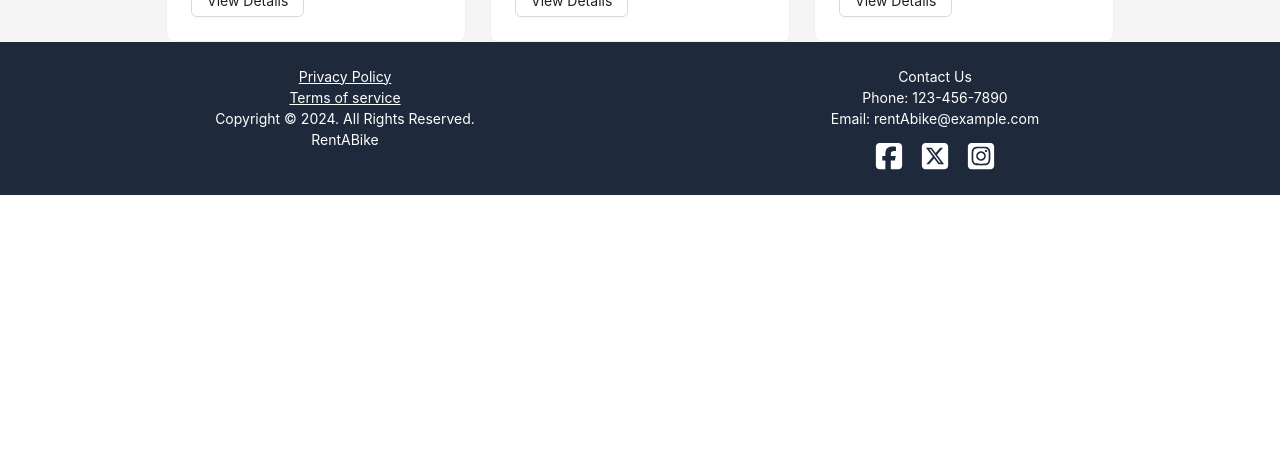
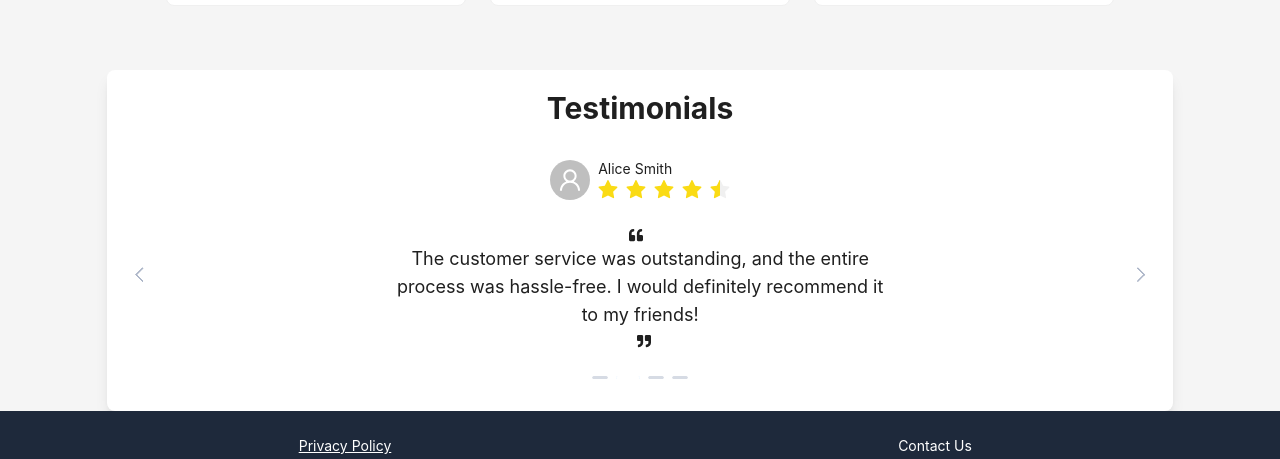
Before and after one commit to Rahat73/RentABike, a React (Vite) app: page / in a window 1280 px wide. Shown: the part 1065-1524 px from the top of the page. Before the commit the page ends 1260 px from the top, so only its background shows below. Built offline with nearby package versions, Linux system fonts and the light colour scheme.

Commit message:
testimonials added

```diff
--- a/src/pages/home/Home.tsx
+++ b/src/pages/home/Home.tsx
@@ -1,13 +1,14 @@
-import { Space } from "antd";
 import FeaturedSection from "./featuredSection/FeaturedSection";
 import HeroSection from "./heroSection/HeroSection";
+import Testimonials from "./testimonials/Testimonials";
 
 const Home = () => {
   return (
-    <Space align="center" direction="vertical" size={[0, 100]}>
+    <div className="flex flex-col space-y-16">
       <HeroSection />
       <FeaturedSection />
-    </Space>
+      <Testimonials />
+    </div>
   );
 };
 
--- a/src/pages/home/featuredSection/FeaturedSection.tsx
+++ b/src/pages/home/featuredSection/FeaturedSection.tsx
@@ -3,7 +3,7 @@ import { Button, Card, Space } from "antd";
 const { Meta } = Card;
 const FeaturedSection = () => {
   return (
-    <div>
+    <div className="mx-auto w-10/12 flex flex-col items-center">
       <h1 className="text-3xl font-bold mb-4">Featured Bikes</h1>
       <Space size={"large"}>
         <Card
--- /dev/null
+++ b/src/pages/home/testimonials/Testimonials.tsx
@@ -0,0 +1,98 @@
+import { Avatar, Carousel, Rate, Space } from "antd";
+import { FaQuoteLeft, FaQuoteRight } from "react-icons/fa";
+import "./testiminials.css";
+import { UserOutlined } from "@ant-design/icons";
+
+const contentStyle: React.CSSProperties = {
+  margin: 0,
+  textAlign: "center",
+  padding: "20px",
+  borderRadius: "8px",
+};
+
+const Testimonials = () => {
+  return (
+    <div className="w-10/12 mx-auto bg-white p-5 rounded-lg shadow-lg">
+      <p className="text-3xl font-bold mb-8 text-center">Testimonials</p>
+      <Carousel
+        autoplay
+        draggable
+        pauseOnHover
+        className=" cursor-pointer select-none custom-carousel"
+        arrows
+      >
+        <div className="mb-5 text-center">
+          <Space direction="horizontal">
+            <Avatar size="large" icon={<UserOutlined />} />
+            <Space direction="vertical" size={0} align="start">
+              <p>John Doe</p>
+              <Rate allowHalf disabled defaultValue={5} />
+            </Space>
+          </Space>
+          <h3 style={contentStyle}>
+            <FaQuoteLeft className="inline-block mr-2" />
+            <p className="text-lg w-1/2 mx-auto">
+              Renting a bike from this service was a fantastic experience! The
+              bike was in great condition, and the ride was smooth and
+              enjoyable.
+            </p>
+            <FaQuoteRight className="inline-block ml-2" />
+          </h3>
+        </div>
+        <div className="mb-5 text-center">
+          <Space direction="horizontal">
+            <Avatar size="large" icon={<UserOutlined />} />
+            <Space direction="vertical" size={0} align="start">
+              <p>Alice Smith</p>
+              <Rate allowHalf disabled defaultValue={4.5} />
+            </Space>
+          </Space>
+          <h3 style={contentStyle}>
+            <FaQuoteLeft className="inline-block mr-2" />
+            <p className="text-lg w-1/2 mx-auto">
+              The customer service was outstanding, and the entire process was
+              hassle-free. I would definitely recommend it to my friends!
+            </p>
+            <FaQuoteRight className="inline-block ml-2" />
+          </h3>
+        </div>
+        <div className="mb-5 text-center">
+          <Space direction="horizontal">
+            <Avatar size="large" icon={<UserOutlined />} />
+            <Space direction="vertical" size={0} align="start">
+              <p>Bob Johnson</p>
+              <Rate allowHalf disabled defaultValue={5} />
+            </Space>
+          </Space>
+          <h3 style={contentStyle}>
+            <FaQuoteLeft className="inline-block mr-2" />
+            <p className="text-lg w-1/2 mx-auto">
+              The variety of bikes available was impressive, and I found the
+              perfect one for my trip. I'll be back for my next adventure!
+            </p>
+            <FaQuoteRight className="inline-block ml-2" />
+          </h3>
+        </div>
+        <div className="mb-5 text-center">
+          <Space direction="horizontal">
+            <Avatar size="large" icon={<UserOutlined />} />
+            <Space direction="vertical" size={0} align="start">
+              <p>Sarah Lee</p>
+              <Rate allowHalf disabled defaultValue={4.5} />
+            </Space>
+          </Space>
+          <h3 style={contentStyle}>
+            <FaQuoteLeft className="inline-block mr-2" />
+            <p className="text-lg w-1/2 mx-auto">
+              Great value for money! The rental rates were reasonable, and the
+              quality of the bikes exceeded my expectations.
+            </p>
+            <FaQuoteRight className="inline-block ml-2" />
+          </h3>
+        </div>
+      </Carousel>
+    </div>
+  );
+};
+
+export default Testimonials;
--- /dev/null
+++ b/src/pages/home/testimonials/testiminials.css
@@ -0,0 +1,22 @@
+.custom-carousel .slick-dots li button {
+  background-color: #364d79;
+}
+
+.custom-carousel .slick-dots li.slick-active button {
+  background-color: #1890ff;
+}
+
+.custom-carousel .slick-prev,
+.custom-carousel .slick-next {
+  font-size: 20px;
+  color: #364d79;
+  display: flex;
+  align-items: center;
+  justify-content: center;
+  z-index: 1;
+}
+
+.custom-carousel .slick-prev:hover,
+.custom-carousel .slick-next:hover {
+  color: #1890ff;
+}
```
